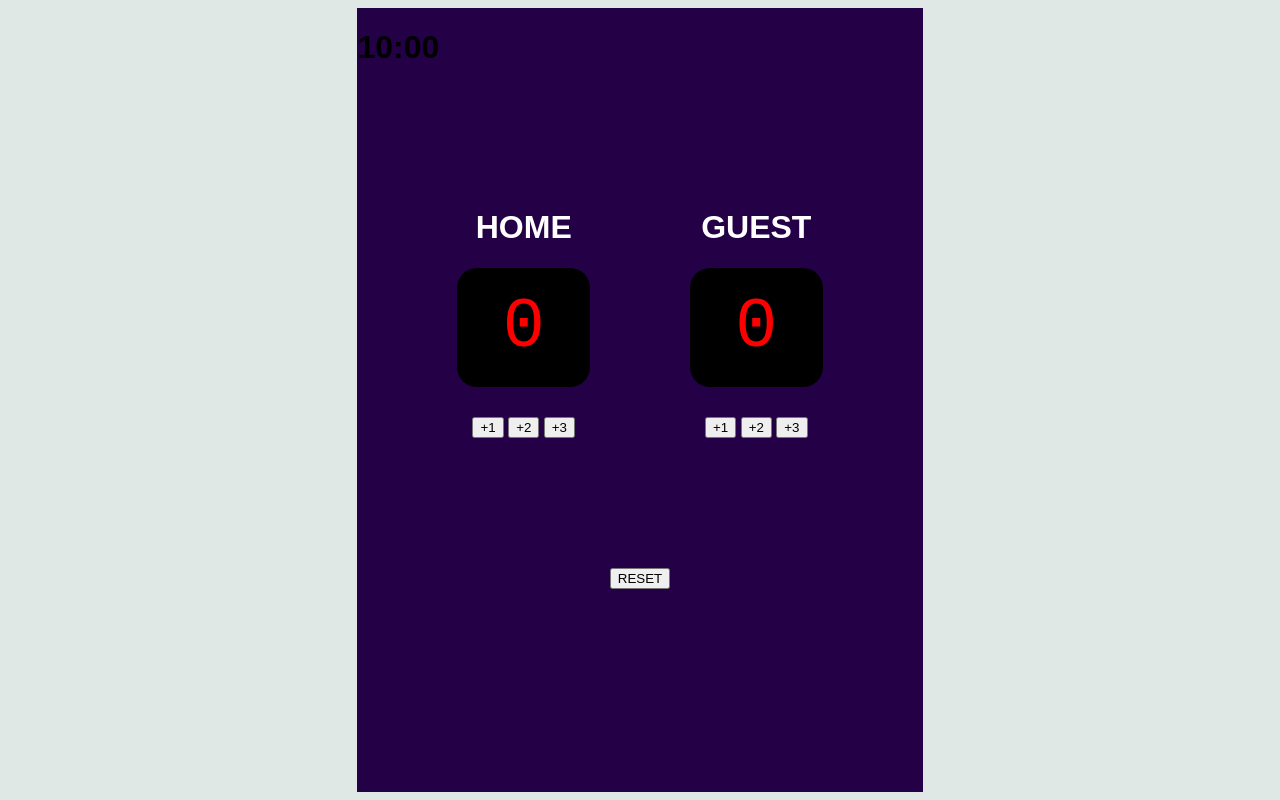
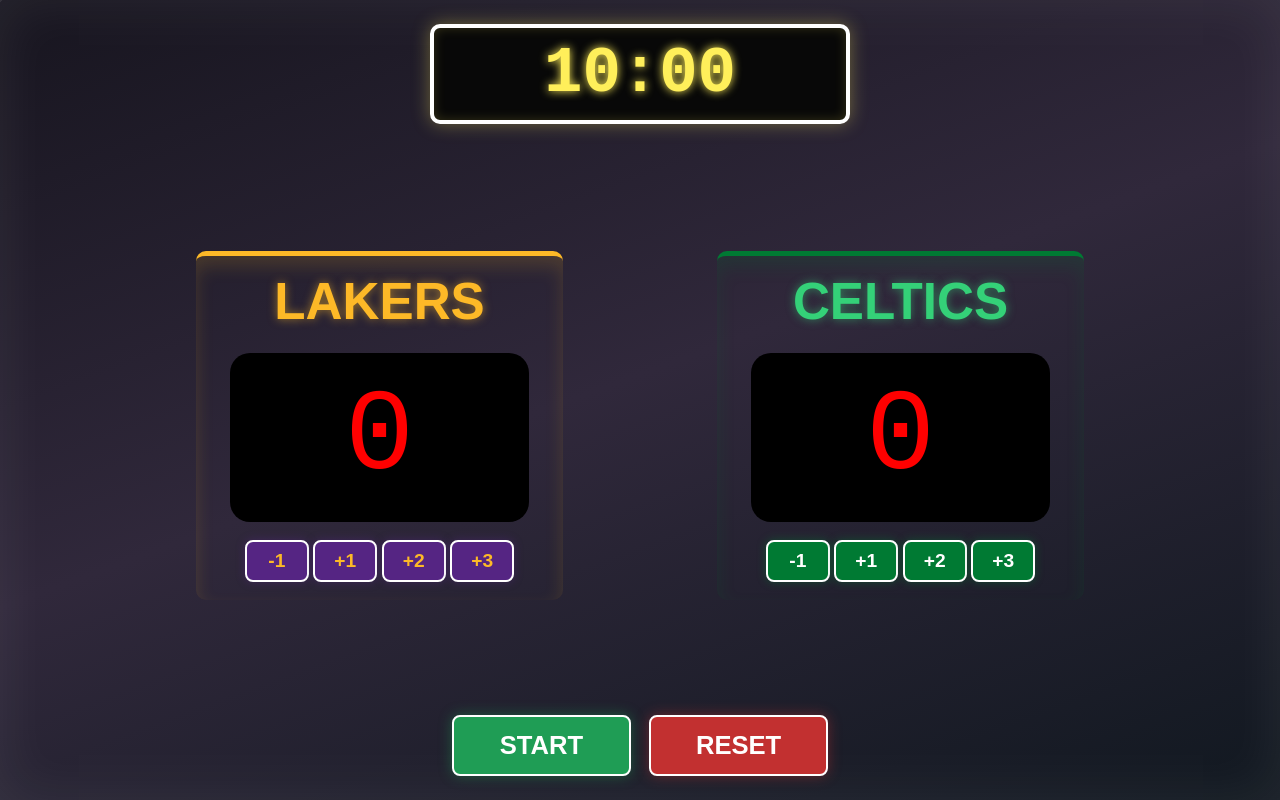
Before and after one commit to Jeffreydevs/Basketball-Scoreboard, a plain HTML site: page index.html in a window 1280 px wide. Drawn offline with Linux system fonts and the light colour scheme.

Commit message:
Improve basketball scoreboard UI

```diff
--- a/index.html
+++ b/index.html
@@ -5,32 +5,32 @@
     </head>
     <body>
         <div class="scoreboard">
-            <div id="timer">
-                <h1>10:00</h1>
-            </div>
+            <div id="timer">10:00</div>
 
            <div class="container">
-              <div class="team">
-                 <h1>HOME</h1>
+              <div class="team lakers">
+                 <h1 contenteditable="true" spellcheck="false">LAKERS</h1>
                  <div class="score" id="home-score">0</div>
                  <div class="btn">
+                   <button onclick="addPoints('home',-1)">-1</button>
                    <button onclick="addPoints('home',1)">+1</button>
                    <button onclick="addPoints('home',2)">+2</button>
                    <button onclick="addPoints('home',3)">+3</button>
                  </div>
                </div>
-              <div class="team">
-                 <h1>GUEST</h1>
+              <div class="team celtics">
+                 <h1 contenteditable="true" spellcheck="false">CELTICS</h1>
                  <div class="score" id="guest-score">0</div>
                  <div class="btn">
+                   <button onclick="addPoints('guest',-1)">-1</button>
                    <button onclick="addPoints('guest',1)">+1</button>
                    <button onclick="addPoints('guest',2)">+2</button>
                    <button onclick="addPoints('guest',3)">+3</button>
                    </div>
               </div>
-
             </div>
-               <div class="reset-container">
+               <div class="game-controls">
+                   <button id="start-btn" onclick="startGame()">START</button>
                    <button onclick="resetScore()">RESET</button>
                </div>
        </div>
--- a/index.js
+++ b/index.js
@@ -1,12 +1,27 @@
 let homeScore = 0;
 let guestScore = 0;
+let timeLeft = 10 * 60;
+let countdown = null;
+
+const timerElement = document.getElementById("timer");
+const startButton = document.getElementById("start-btn");
+
+function showTime() {
+  const minutes = Math.floor(timeLeft / 60);
+  const seconds = timeLeft % 60;
+
+  timerElement.classList.toggle("low-time", timeLeft <= 60);
+  timerElement.innerHTML =
+    `${String(minutes).padStart(2, "0")}:` +
+    `${String(seconds).padStart(2, "0")}`;
+}
 
 function addPoints(team, points) {
   if (team === "home") {
-    homeScore += points;
+    homeScore = Math.max(0, homeScore + points);
     document.getElementById("home-score").innerText = homeScore;
   } else {
-    guestScore += points;
+    guestScore = Math.max(0, guestScore + points);
     document.getElementById("guest-score").innerText = guestScore;
   }
   highLight()
@@ -14,21 +29,36 @@
 function resetScore() {
   homeScore = 0;
   guestScore = 0;
+  timeLeft = 10 * 60;
+
+  if (countdown !== null) {
+    clearInterval(countdown);
+    countdown = null;
+  }
+  startButton.innerText = "START";
+
   document.getElementById("home-score").innerText = 0;
   document.getElementById("guest-score").innerText = 0;
+  showTime();
+  highLight();
 
 }
 function highLight(){
   let home = document.getElementById("home-score");
   let guest = document.getElementById("guest-score");
 
+  home.classList.remove("leading");
+  guest.classList.remove("leading");
+
   if(homeScore>guestScore){
     home.style.color = "lime";
     guest.style.color = "red";
+    home.classList.add("leading");
   }
   else if (guestScore>homeScore) {
     home.style.color ="red"
     guest.style.color = "lime"
+    guest.classList.add("leading");
   }
   else {
     home.style.color ="red"
@@ -36,3 +66,29 @@
   }
 
 }
+
+function startGame(){
+  if (countdown !== null) {
+    clearInterval(countdown);
+    countdown = null;
+    startButton.innerText = "START";
+    return;
+  }
+
+  startButton.innerText = "PAUSE";
+
+  countdown = setInterval(() => {
+    timeLeft--;
+
+    if (timeLeft < 0) {
+      clearInterval(countdown);
+      countdown = null;
+      startButton.innerText = "START";
+      timerElement.classList.add("low-time");
+      timerElement.innerHTML = "Time Up!";
+      return;
+    }
+
+    showTime();
+  }, 1000);
+}
--- a/style.css
+++ b/style.css
@@ -1,45 +1,174 @@
 body{
-    justify-content: center;
-    display: flex;
-    gap: 100px;
-    background: #dfe8e5;
+    background:
+        linear-gradient(135deg, rgba(255, 255, 255, 0.08) 0 2px, transparent 2px 34px),
+        linear-gradient(160deg, #17151f 0%, #30283b 48%, #111820 100%);
     font-family: Arial, Helvetica, sans-serif;
+    margin: 0;
+    min-height: 100vh;
+    overflow: hidden;
 
 }
 .container{
     display: flex;
     justify-content: center;
     border-radius: 15px;
-    gap: 100px;
-
-    padding: 100px;
+    gap: clamp(60px, 12vw, 180px);
+    padding: clamp(20px, 4vh, 45px) clamp(40px, 8vw, 120px) 20px;
+    flex: 1;
+    align-items: center;
 
 }
 .team{
     color: white;
     text-align: center;
+    border-top: 5px solid transparent;
+    border-radius: 10px;
+    padding: 0 clamp(18px, 3vw, 34px) 12px;
+}
+.team h1{
+    border-radius: 8px;
+    font-size: clamp(28px, 4vw, 52px);
+    margin: 8px 0 14px;
+    padding: 8px 12px;
+}
+.team h1:focus{
+    outline: 2px solid #ffffff;
+}
+.lakers{
+    border-color: #fdb927;
+    box-shadow: inset 0 10px 18px rgba(253, 185, 39, 0.16);
+}
+.lakers h1{
+    color: #fdb927;
+    text-shadow: 0 0 10px rgba(253, 185, 39, 0.55);
+}
+.celtics{
+    border-color: #007a33;
+    box-shadow: inset 0 10px 18px rgba(0, 122, 51, 0.18);
+}
+.celtics h1{
+    color: #34d178;
+    text-shadow: 0 0 10px rgba(52, 209, 120, 0.55);
 }
 .score{
-    padding: 20px 20px;
-    margin: 20px auto;
+    padding: clamp(10px, 2vh, 22px) clamp(28px, 5vw, 60px);
+    margin: 12px auto;
     background: black;
     color: red;
-    font-size: 70px;
+    font-size: clamp(64px, 9vw, 120px);
     border-radius: 20px;
     font-family: 'Courier New', Courier, monospace;
+    transition: color 0.25s ease, box-shadow 0.25s ease, border 0.25s ease;
+    border: 3px solid transparent;
+}
+.score.leading{
+    border-color: #7dff7d;
+    box-shadow: 0 0 28px rgba(125, 255, 125, 0.75), inset 0 0 16px rgba(125, 255, 125, 0.2);
 }
 .btn{
     background: transparent;
-    padding: 10px 15px;
+    padding: 6px 15px;
+    display: inline-block;
 }
-.reset-container{
-   text-align: center;
-   justify-content: center;
-   display: flex;
-   padding: 20px 20px;
-   font-size: 100px;
-
+.btn button,
+.game-controls button{
+    border: 2px solid #ffffff;
+    border-radius: 8px;
+    cursor: pointer;
+    font-weight: bold;
+    transition: transform 0.25s ease, color 0.25s ease, box-shadow 0.25s ease, background 0.25s ease;
+}
+.btn button{
+    font-size: clamp(14px, 1.5vw, 20px);
+    min-width: clamp(42px, 5vw, 64px);
+    padding: 8px 12px;
+}
+.lakers .btn button{
+    background: #552583;
+    color: #fdb927;
+    box-shadow: 0 0 10px rgba(85, 37, 131, 0.45);
+}
+.lakers .btn button:hover{
+    background: #fdb927;
+    color: #552583;
+    box-shadow: 0 0 18px rgba(253, 185, 39, 0.75);
+}
+.celtics .btn button{
+    background: #007a33;
+    color: white;
+    box-shadow: 0 0 10px rgba(0, 122, 51, 0.45);
+}
+.celtics .btn button:hover{
+    background: #34d178;
+    color: #062816;
+    box-shadow: 0 0 18px rgba(52, 209, 120, 0.75);
 }
 .scoreboard{
-background-color: #240046;
+    background: transparent;
+    border: 0;
+    border-radius: 0;
+    box-shadow: inset 0 0 55px rgba(255, 255, 255, 0.08);
+    min-height: 0;
+    height: 100vh;
+    width: 100vw;
+    display: flex;
+    flex-direction: column;
+    align-items: center;
+    box-sizing: border-box;
 }
+.btn button:hover,
+.game-controls button:hover{
+    transform: translateY(-3px) scale(1.08);
+}
+#timer{
+    color: #ffef5a;
+    background: #080808;
+    border: 4px solid #ffffff;
+    border-radius: 10px;
+    box-shadow: 0 0 18px rgba(255, 239, 90, 0.35), inset 0 0 12px rgba(255, 239, 90, 0.18);
+    font-family: 'Courier New', Courier, monospace;
+    font-size: clamp(38px, 5vw, 64px);
+    font-weight: bold;
+    letter-spacing: 0;
+    margin-top: clamp(12px, 3vh, 24px);
+    padding: 10px clamp(28px, 5vw, 52px);
+    text-align: center;
+    text-shadow: 0 0 10px #ffef5a;
+    width: clamp(180px, 24vw, 320px);
+}
+#timer.low-time{
+    color: #ff3232;
+    border-color: #ff3232;
+    box-shadow: 0 0 22px rgba(255, 50, 50, 0.65), inset 0 0 14px rgba(255, 50, 50, 0.25);
+    text-shadow: 0 0 12px #ff3232;
+}
+.game-controls{
+   display: flex;
+   justify-content: center;
+   gap: 18px;
+   margin-top: auto;
+   padding-bottom: clamp(14px, 3vh, 30px);
+}
+.game-controls button{
+   color: white;
+   font-size: clamp(18px, 2vw, 28px);
+   letter-spacing: 0;
+   min-width: clamp(120px, 14vw, 190px);
+   padding: 14px 24px;
+}
+.game-controls button:first-child{
+   background: #1f9d55;
+   box-shadow: 0 0 14px rgba(31, 157, 85, 0.45);
+}
+.game-controls button:first-child:hover{
+   background: #29c66b;
+   box-shadow: 0 0 24px rgba(41, 198, 107, 0.75);
+}
+.game-controls button:last-child{
+   background: #c23030;
+   box-shadow: 0 0 14px rgba(194, 48, 48, 0.45);
+}
+.game-controls button:last-child:hover{
+   background: #ef4444;
+   box-shadow: 0 0 24px rgba(239, 68, 68, 0.75);
+}
```
